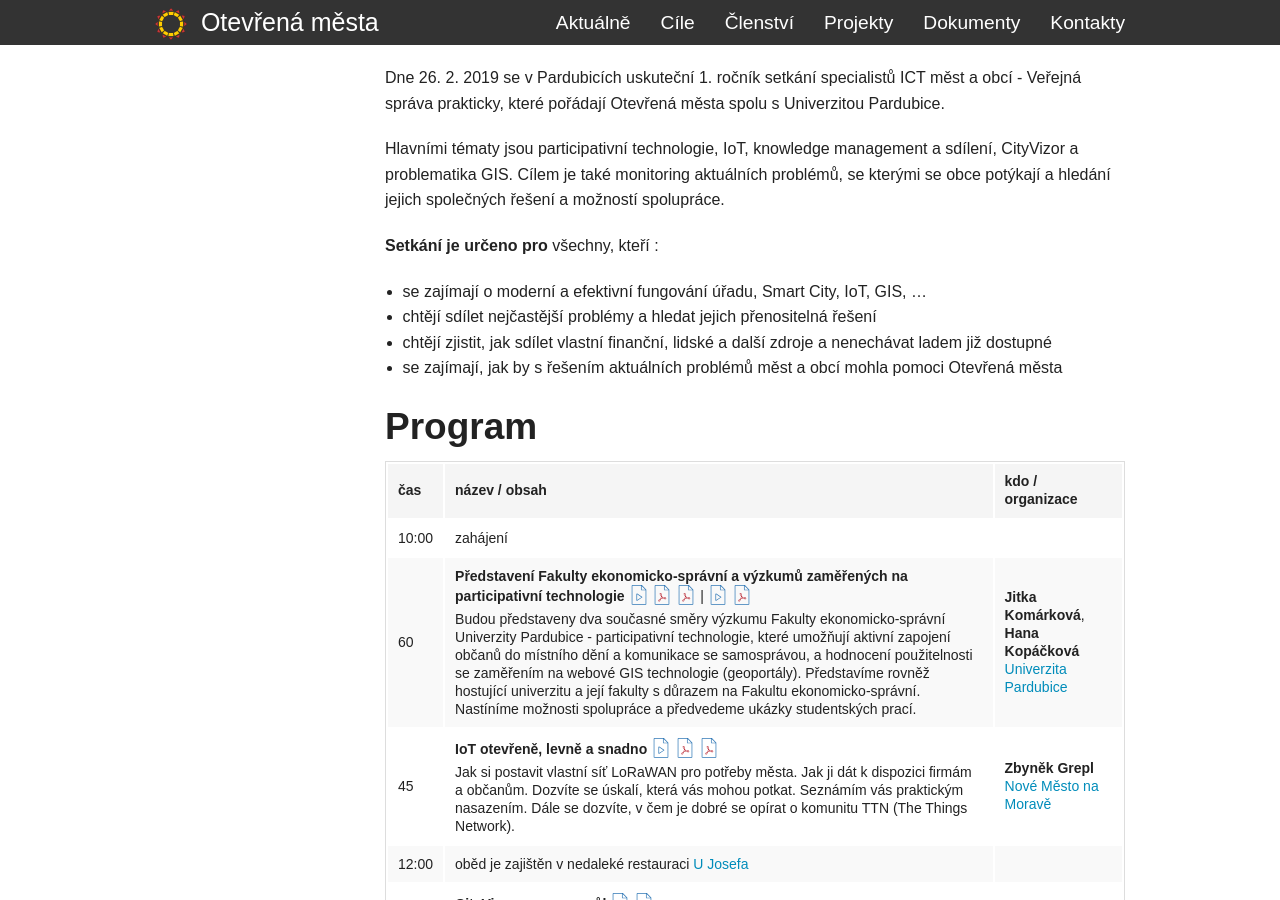
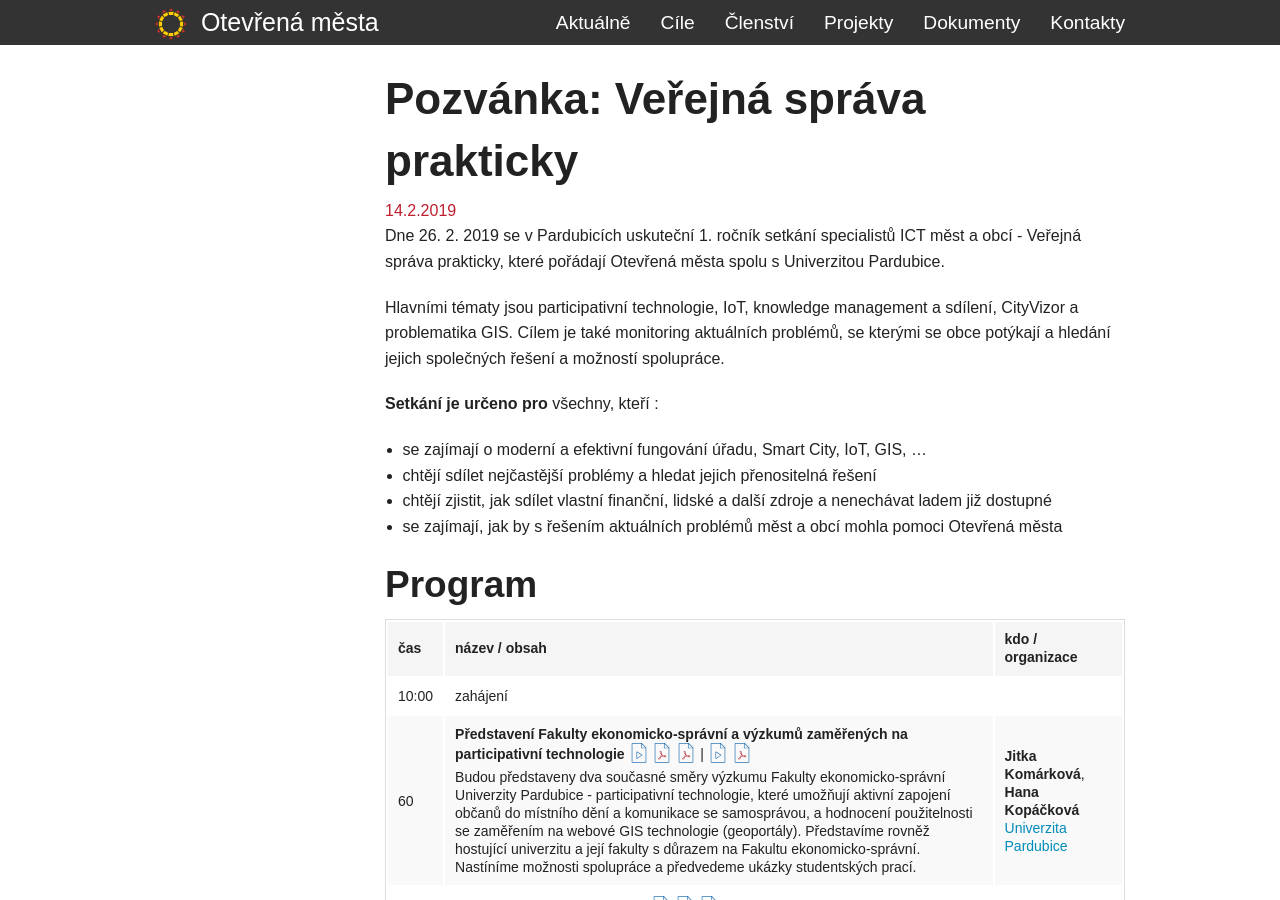
Before and after one commit to otevrenamesta/otevrenamesta.github.io, a Jekyll site: the page built from _posts/2019-02-14-vsp-2019.md, in a window 1280 px wide and 900 px high. Built offline with Jekyll 4.4.1, drawn with Linux system fonts in a browser that asks for light colours; nearby versions of some CDN libraries; our own code applies the rules of GitHub Pages for plain Markdown files; library files that are not in the unit come from our copies.

Commit message:
fix title

```diff
--- a/_posts/2019-02-14-vsp-2019.md
+++ b/_posts/2019-02-14-vsp-2019.md
@@ -1,6 +1,6 @@
 ---
 layout:       blog
-title:        Pozvánka: Veřejná správa prakticky
+title:        "Pozvánka: Veřejná správa prakticky"
 ---
 
 Dne 26. 2. 2019 se v Pardubicích uskuteční 1. ročník setkání specialistů ICT měst a obcí - Veřejná správa prakticky, které pořádají Otevřená města spolu s Univerzitou Pardubice.
```
